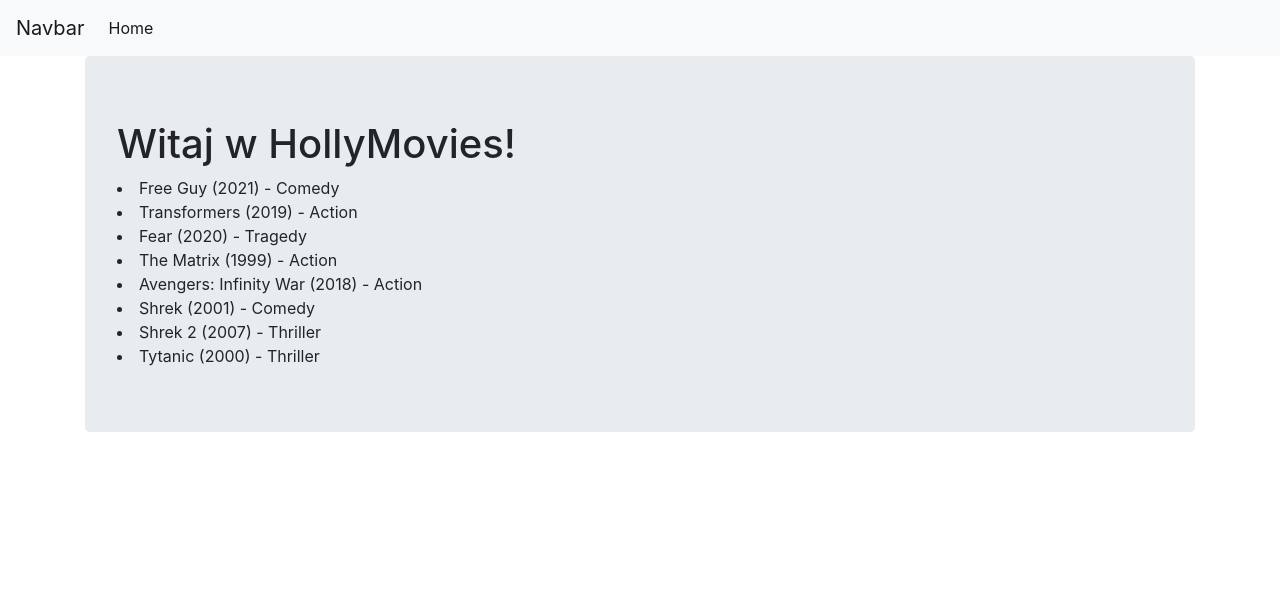
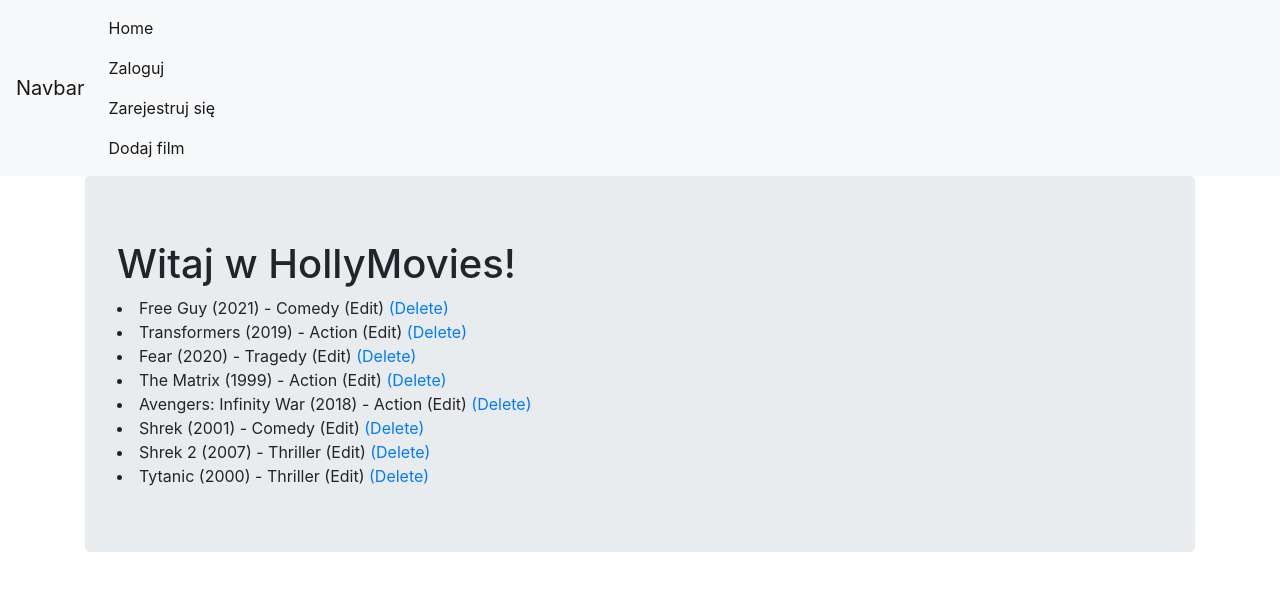
Before and after one commit to micheaszmaciag/DjangoApp, a Django app: page / in a window 1280 px wide. Shown: the top 591 px of the page. Run offline with Django 3.2, Linux system fonts and the light colour scheme; data comes from the database, SQL or seed files in the repository.

Commit message:
updates new utilities

```diff
--- a/hollymovies/settings.py
+++ b/hollymovies/settings.py
@@ -38,6 +38,7 @@ INSTALLED_APPS = [
     'django.contrib.messages',
     'django.contrib.staticfiles',
     'viewer',
+    'accounts',
 ]
 
 MIDDLEWARE = [
--- a/hollymovies/urls.py
+++ b/hollymovies/urls.py
@@ -16,15 +16,40 @@ Including another URLconf
 from django.contrib import admin
 from django.urls import path
 
-from viewer.views import MoviesView, MovieCreateView, MovieUpdateView, MovieDeleteView, generate_demo
+from viewer.views import MoviesView, MovieCreateView, \
+    MovieUpdateView, MovieDeleteView
 from viewer.models import Genre, Movie
-from viewer.views import generate_demo # <=== zmiana
 
+from viewer.views import generate_demo
+
+from accounts.views import SubmittableLoginView, SubmittablePasswordChangeForm,\
+    SignUpView  # <== TUTAJ NOWE
+
+from django.contrib.auth import views
 
 admin.site.register(Genre)
 admin.site.register(Movie)
 
 urlpatterns = [
+    path('accounts/login/', SubmittableLoginView.as_view(), name='login'),
+    path('logout/', views.LogoutView.as_view(), name='logout'),
+
+    path('password_change/', SubmittablePasswordChangeForm.as_view(),
+         name='password_change'),
+    path('password_change/done/', views.PasswordChangeDoneView.as_view(),
+         name='password_change_done'),
+
+    path('password_reset/', views.PasswordResetView.as_view(),
+         name='password_reset'),
+    path('password_reset/done/', views.PasswordResetDoneView.as_view(),
+         name='password_reset_done'),
+
+    path('reset/<uidb64>/<token>/', views.PasswordResetConfirmView.as_view(),
+         name='password_reset_confirm'),
+    path('reset/done', views.PasswordResetCompleteView.as_view(),
+         name='password_reset_complete'),
+
+    path('sign-up/', SignUpView.as_view(), name='sign_up'),  # <=== TUTAJ NOWE
     path('admin/', admin.site.urls),
     path('', MoviesView.as_view(), name='index'),
     path('demo', generate_demo, name='demo'), # <==== zmiana
--- a/viewer/models.py
+++ b/viewer/models.py
@@ -10,6 +10,8 @@ from django.db.models import (Model,
 class Genre(Model):
     name = CharField(max_length=128)
 
+    def __str__(self):
+        return self.name
 
 class Movie(Model):
     title = CharField(max_length=128)
@@ -18,3 +20,7 @@ class Movie(Model):
     released = DateField()
     description = TextField()
     created = DateTimeField(auto_now_add=True) # zawsze bieżący czas
+
+
+    def __str__(self):
+        return self.title
--- a/viewer/templates/base.html
+++ b/viewer/templates/base.html
@@ -16,10 +16,27 @@
             <span class="navbar-toggler-icon"></span>
         </button>
 
+        {% if user.is_authenticated %}
+            <div>
+                {% if user.first_name %}Cześć, {{ user.first_name }}
+                {% else %}Cześć, {{ user.username }} {% endif %}
+            </div>
+        {% endif %}
+
         <div class="collapse navbar-collapse" id="navbarSupportedContent">
             <ul class="navbar-nav mr-auto">
                 <li class="nav-item active">
                     <a class="nav-link" href="#">Home <span class="sr-only">(current)</span></a>
+                    {% if user.is_authenticated %}
+                        <a class="nav-link" href="{% url 'logout' %}">Wyloguj</a>
+                        <a class="nav-link" href="{% url 'password_change' %}">Zmień hasło</a>
+                    {% else %}
+                        <a class="nav-link" href="{% url 'login' %}">Zaloguj</a>
+                        <a class="nav-link" href="{% url 'sign_up' %}">
+                            Zarejestruj się
+                        </a>
+                    {% endif %}
+                    <a class="nav-link" href="{% url 'movie_create' %}">Dodaj film</a>
                 </li>
             </ul>
         </div>
@@ -31,6 +48,5 @@
             {% endblock %}
         </div>
     </div>
-
 </body>
 </html>
--- a/viewer/templates/demo.html
+++ b/viewer/templates/demo.html
@@ -5,11 +5,6 @@
     <title>Demo</title>
 </head>
 <body>
-    <!-- TO jest komentarz -->
-    {% comment "Dodatkowa notka" %}
-        Lorem ipsum test 123
-    {% endcomment %}
-
     {% for o in list %}
         <div class="{% cycle 'row' 'row2' %}">
             {{ o }}
--- a/viewer/templates/movies.html
+++ b/viewer/templates/movies.html
@@ -9,6 +9,8 @@
     {% for movie in object_list %}
         <li>
             {{ movie.title }} ({{ movie.released.year }}) - {{ movie.genre.name }}
+            (Edit)
+            <a href="{% url 'movie_delete' movie.id %}">(Delete)</a>
         </li>
     {% endfor %}
 {% endblock %}
--- a/viewer/views.py
+++ b/viewer/views.py
@@ -63,3 +63,4 @@ class MovieDeleteView(DeleteView):
     success_url = reverse_lazy('index')
     #nazwa encji, z której będzie kasować rekord
     model = Movie
+    permission_required = 'viewer.delete_movie'
```
